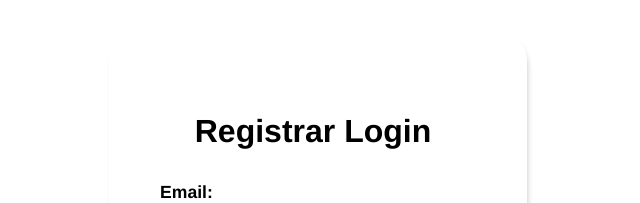
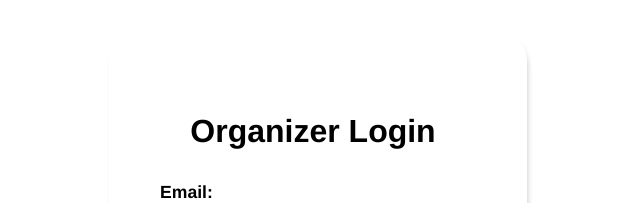
Before and after one commit to zekiro-ox/EasyTix, a React (Vite) app: page /registrar-login in a window 1280 px wide. Shown: the part 124-327 px from the top of the page, without its empty margins (322-962 px from the left). Built offline with nearby package versions, Linux system fonts and the light colour scheme.

Commit message:
Modified V4

```diff
--- a/src/RegistrarDashboard.jsx
+++ b/src/RegistrarDashboard.jsx
@@ -45,7 +45,7 @@ const RegistrarDashboard = () => {
   return (
     <div className="registrar-dashboard">
       <nav className="navbar">
-        <h1>Registrar Panel</h1>
+        <h1>Organizer Panel</h1>
         <div className="search-bar"></div>
         <button onClick={handleLogout} className="logout-button">
           Logout
--- a/src/RegistrarLoginPage.jsx
+++ b/src/RegistrarLoginPage.jsx
@@ -42,7 +42,7 @@ const RegistrarLoginPage = () => {
         </div>
       ) : (
         <div className="admin-login-page">
-          <h1>Registrar Login</h1>
+          <h1>Organizer Login</h1>
           <form onSubmit={handleSubmit}>
             <label htmlFor="email">Email:</label>
             <input type="email" id="email" name="email" required />
--- a/src/Sidebar.jsx
+++ b/src/Sidebar.jsx
@@ -78,7 +78,7 @@ function Sidebar({
             }
             className={activeRoute === "audience" ? "active" : ""}
           >
-            <BsPeopleFill className="icon" /> Audience
+            <BsPeopleFill className="icon" /> User
           </a>
         </li>
         <li className="sidebar-list-item">
@@ -87,7 +87,7 @@ function Sidebar({
             onClick={(screen) => handleRouteChangeLocal(screen, "user", "user")}
             className={activeRoute === "user" ? "active" : ""}
           >
-            <FaUserGear className="icon" /> Registrar
+            <FaUserGear className="icon" /> Organizer
           </a>
         </li>
         <li className="sidebar-list-item">
```
